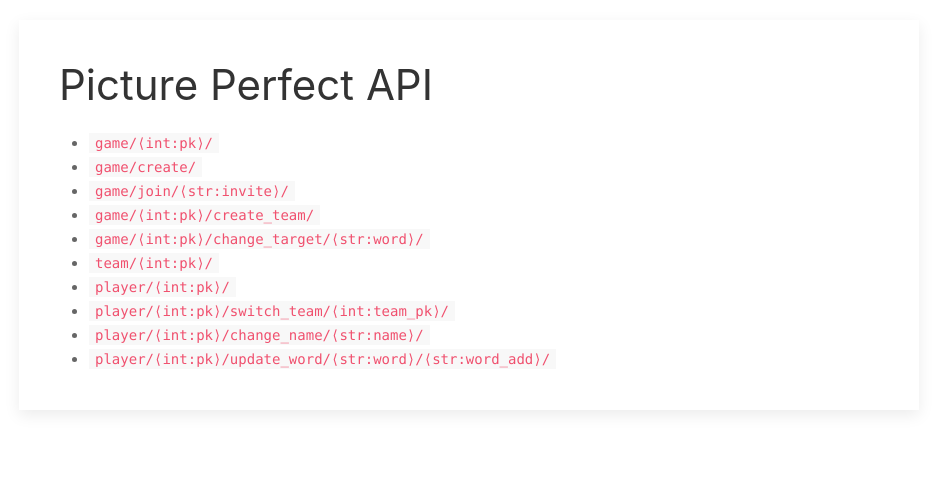
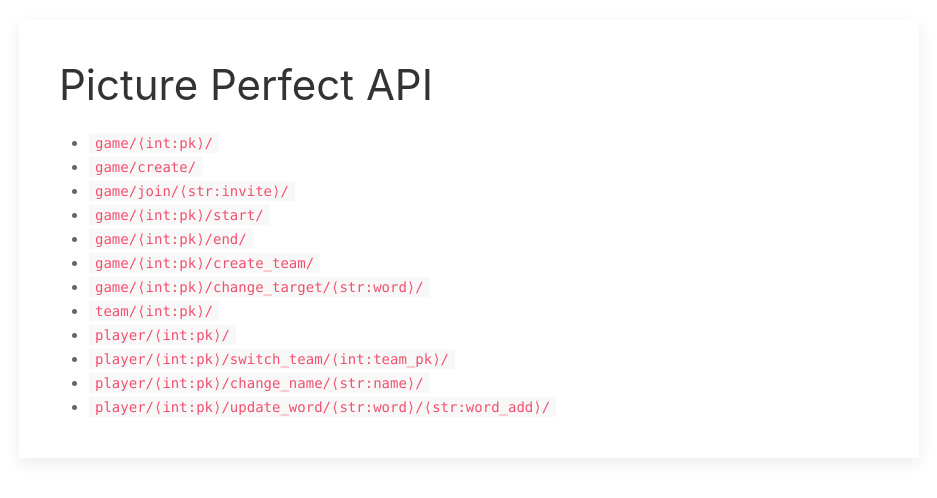
Before and after one commit to quasimik/picture-perfect, a Django app: page / in a window 1280 px wide. Shown: the top 498 px of the page, without its empty margins (171-1108 px from the left). Run offline with Django 3.2, Linux system fonts and the light colour scheme; some libraries are stand-ins or nearby versions.

Commit message:
Add game start and end endpoints, move score tabulation to team

```diff
--- a/backend/polls/templates/polls/index.html
+++ b/backend/polls/templates/polls/index.html
@@ -20,6 +20,8 @@
                         <li><code>game/&langle;int:pk&rangle;/</code></li>
                         <li><code>game/create/</code></li>
                         <li><code>game/join/&langle;str:invite&rangle;/</code></li>
+                        <li><code>game/&langle;int:pk&rangle;/start/</code></li>
+                        <li><code>game/&langle;int:pk&rangle;/end/</code></li>
                         <li><code>game/&langle;int:pk&rangle;/create_team/</code></li>
                         <li><code>game/&langle;int:pk&rangle;/change_target/&langle;str:word&rangle;/</code></li>
                         <li><code>team/&langle;int:pk&rangle;/</code></li>
--- a/backend/polls/urls.py
+++ b/backend/polls/urls.py
@@ -10,6 +10,8 @@ urlpatterns = [
     path('game/create/', views.game_create, name="game_create"), # start new game
     path('game/join/<str:invite>/', views.game_join, name="game_join"), # join game
     path('game/<int:pk>/', views.game_get, name="game_get"), # get game status
+    path('game/<int:pk>/start/', views.game_start, name="game_start"), # start game
+    path('game/<int:pk>/end/', views.game_end, name="game_end"), # end game
     path('game/<int:pk>/create_team/', views.game_create_team, name="game_create_team"), # create new team in game
     path('game/<int:pk>/change_target/<str:word>/', views.game_change_target, name="game_change_target"), # change target word
     path('team/<int:pk>/', views.team, name="team"), # get status of all users in team
--- a/backend/polls/views.py
+++ b/backend/polls/views.py
@@ -56,12 +56,21 @@ def game_get(request, pk):
     responseDict['status'] = 200
     responseDict['message'] = "success"
     responseDict['teams'] = list(Team.objects.filter(game=pk).values('id'))
-    if responseDict['state'] == 2:
-        words = []
-        for t in responseDict['teams']:
-            words += [x['word'] for x in list(Player.objects.filter(team=t['id']).values('word'))]
-        responseDict['score'] = wv.tabulateScore(responseDict['target'], words)
     return JsonResponse(responseDict)
+
+# returns nothing
+def game_start(request, pk):
+    game = get_object_or_404(Game, pk=pk)
+    game.state = 1
+    game.save()
+    return SuccessResponse
+
+# returns nothing
+def game_end(request, pk):
+    game = get_object_or_404(Game, pk=pk)
+    game.state = 2
+    game.save()
+    return SuccessResponse
 
 # returns new team
 def game_create_team(request, pk):
@@ -84,6 +93,9 @@ def team(request, pk):
     team = get_object_or_404(Team, pk=pk)
     responseDict['game'] = team.game.id
     responseDict['players'] = list(Player.objects.filter(team=pk).values('id'))
+    if team.game.state == 2:
+        words = [x['word'] for x in list(Player.objects.filter(team=team.id).values('word'))]
+        responseDict['score'] = wv.tabulateScore(responseDict['target'], words)
     return JsonResponse(responseDict)
 
 # returns player details
```
